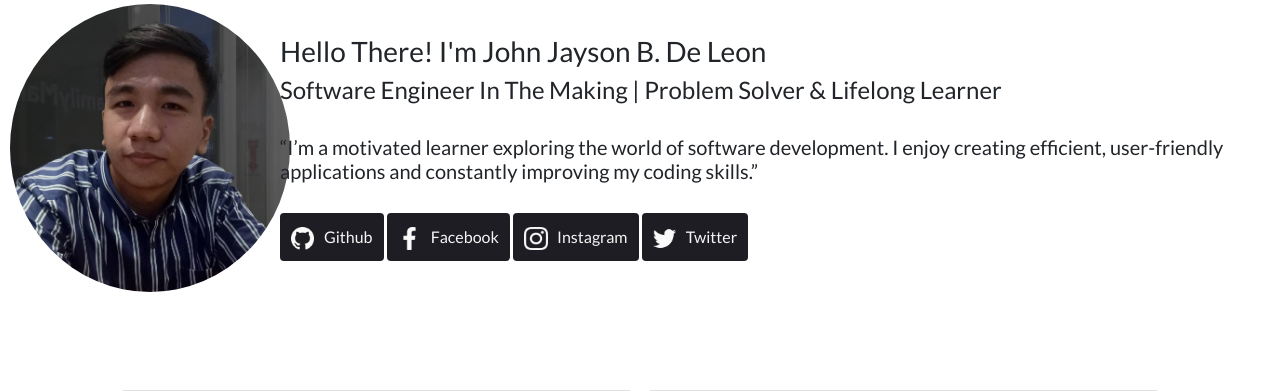
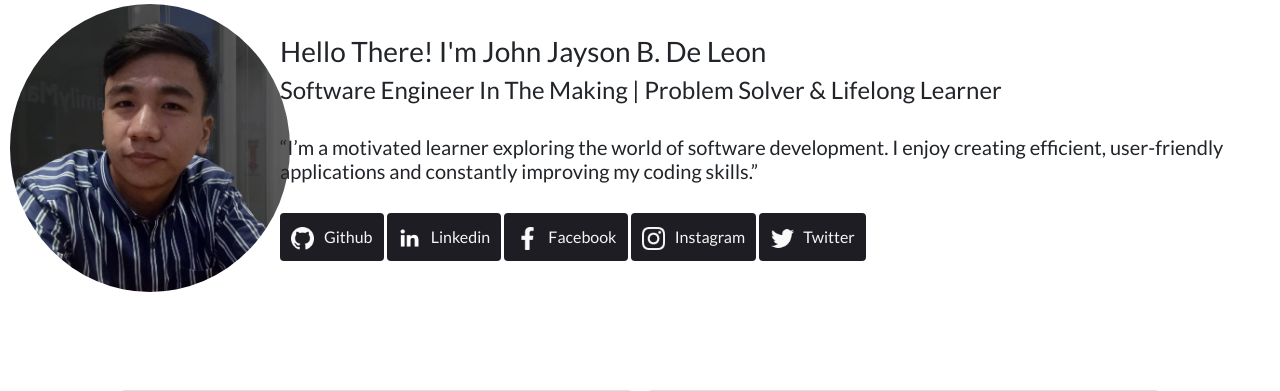
Before and after one commit to savjaylade84/jisun_portfolio, a Flask app: page / in a window 1280 px wide. Shown: the part 142-533 px from the top of the page. Run offline with Flask 3, Linux system fonts and the light colour scheme.

Commit message:
i added linkedin button and also added dependecies for email

```diff
--- a/templates/index.html
+++ b/templates/index.html
@@ -55,6 +55,12 @@
                     </span>
                     &nbsp;Github
                 </a>
+                <a href="{{ information['Linkedin'] }}" class="btn button button-black align-items-center">
+                    <span>
+                        <img src="{{ url_for('static',filename='/img/linkedin.png') }}" class = "icon" width="16" height="16"/>
+                    </span>
+                    &nbsp;Linkedin
+                </a>
                 <a href="{{ information['Facebook_Page'] }}" class="btn button button-black align-items-center">
                     <span>
                         <img src="{{ url_for('static',filename='/img/facebook.png') }}" class = "icon" width="16" height="16"/>
@@ -95,6 +101,10 @@
         </div>
         <link rel="stylesheet" type="text/css" href="{{ url_for('static', filename='css/style.css') }}">
 
+        <form>
+
+        </form>
+
     <script src="https://cdn.jsdelivr.net/npm/bootstrap@5.0.2/dist/js/bootstrap.bundle.min.js" integrity="sha384-MrcW6ZMFYlzcLA8Nl+NtUVF0sA7MsXsP1UyJoMp4YLEuNSfAP+JcXn/tWtIaxVXM" crossorigin="anonymous"></script>
     </body>
 </html>
```
